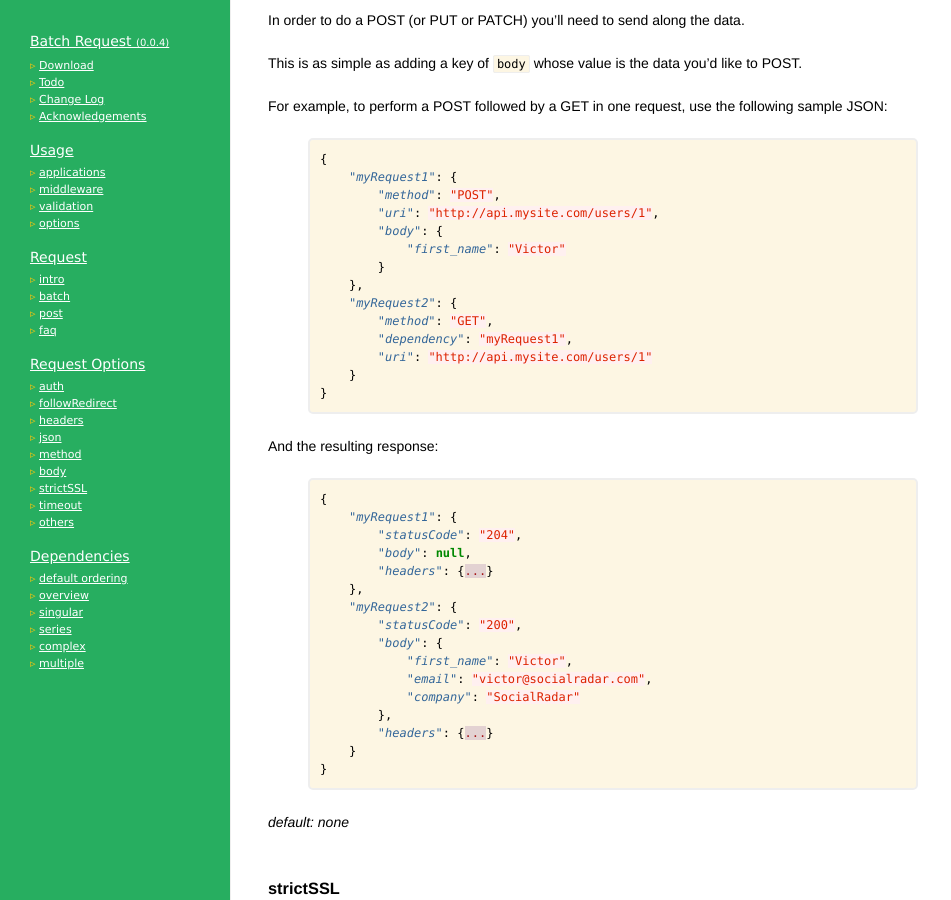
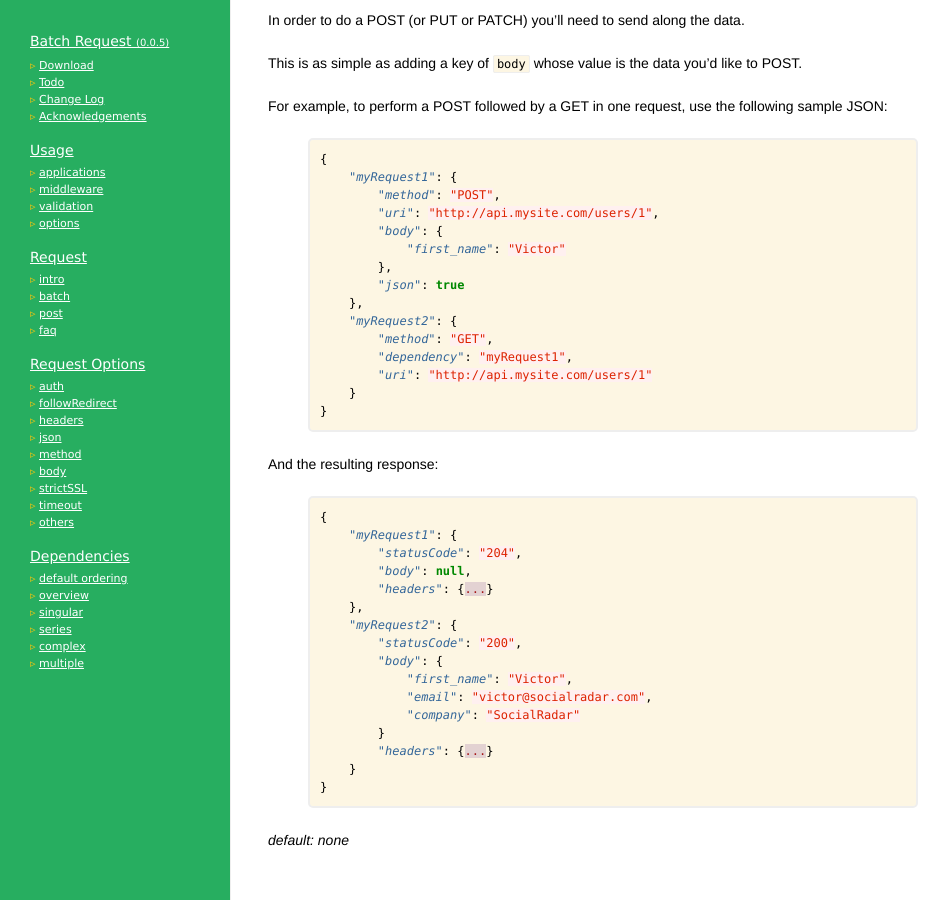
Before and after one commit to xjodoin/batch-request, a Jekyll site: the page built from index.html, in a window 1280 px wide and 900 px high, scrolled down 9076 px. Shown: the whole window, without its empty margins (0-951 px from the left). Built offline with Jekyll 4.4.1, drawn with Linux system fonts in a browser that asks for light colours; Markdown is read by kramdown in place of the engine named in the settings; comment, search, counter and statistics services are not loaded.

Commit message:
Bump version number, update json example to fix an issue which was preventing it from working previously as written

```diff
--- a/index.html
+++ b/index.html
@@ -3,7 +3,7 @@ title: "Batch Request"
 layout: default
 description: >
   Utility library to enable a server to handle batch requests
-version: 0.0.4
+version: 0.0.5
 github_url: https://github.com/socialradar/batch-request
 ---
 
```
Also changed, not shown: options/_posts/1900-01-01-post.md (+3 -2 lines).
